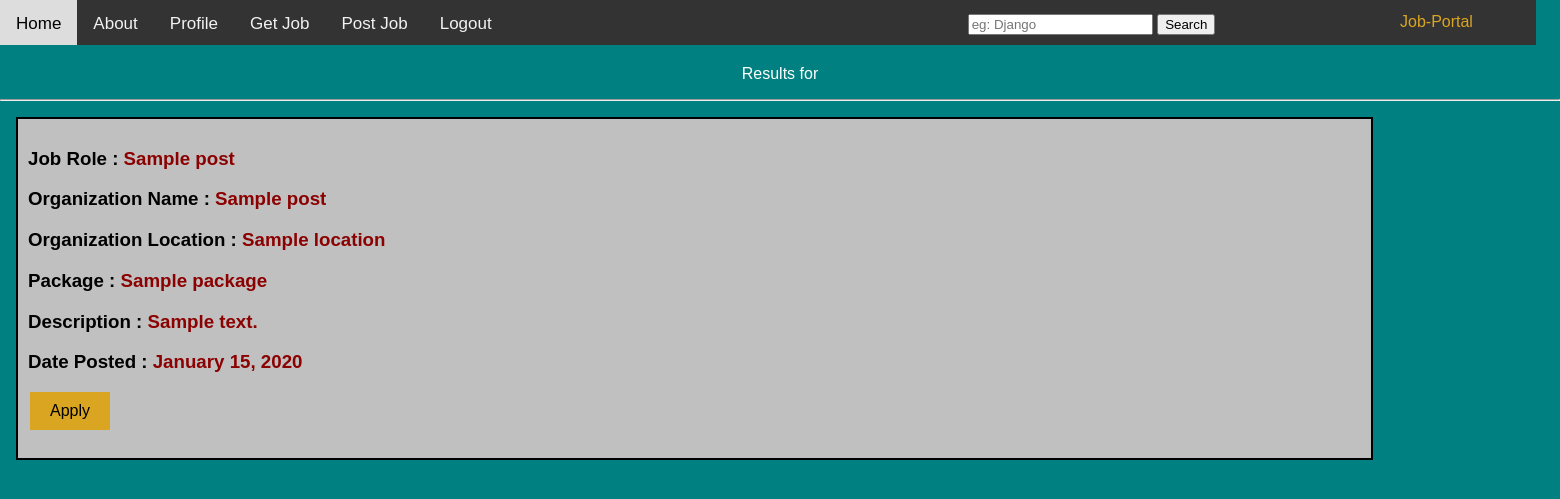
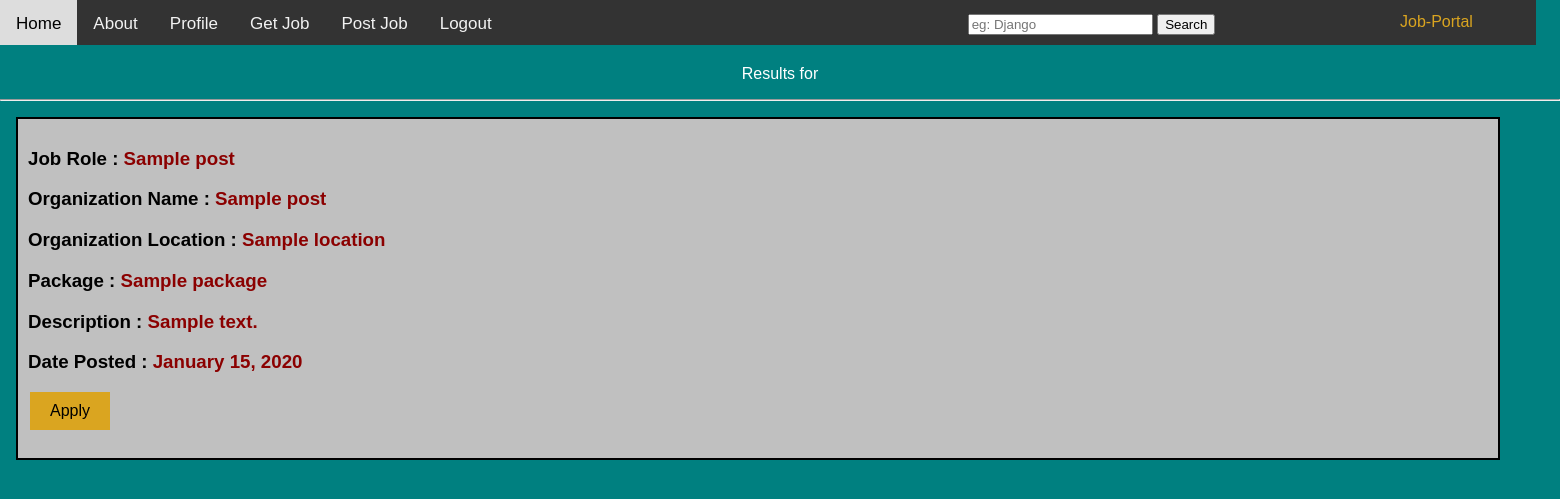
Before and after one commit to gsumanthkumar/job-portal, a Django app: template main/templates/main/search.html in a window 1560 px wide. Shown: the top 499 px of the page. Run offline with Django 3.2, Linux system fonts and the light colour scheme; the template is opened without the code that fills it: most values are stand-ins (such as "Sample title", 1, 10 or a date in 2020); some libraries are stand-ins or nearby versions.

Commit message:
Update getjob.css

```diff
--- a/static/css/getjob.css
+++ b/static/css/getjob.css
@@ -1,6 +1,6 @@
 #desj {
     background-color:silver;
-    width: 1333px;
+    width: 1460px;
     border: 2px solid black;
     padding: 10px;
     margin: 16px;
```
